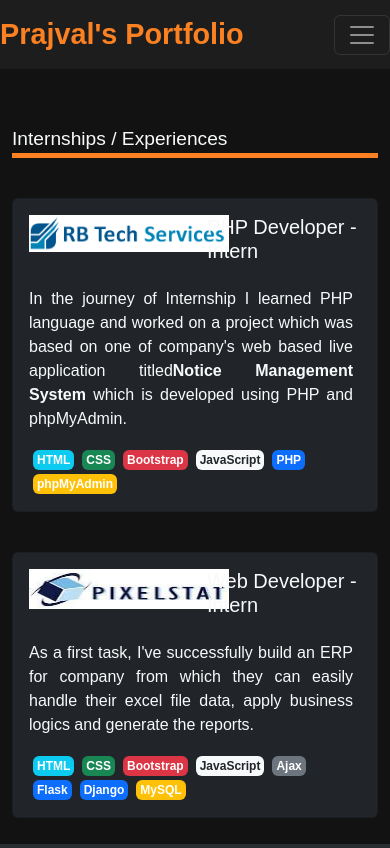
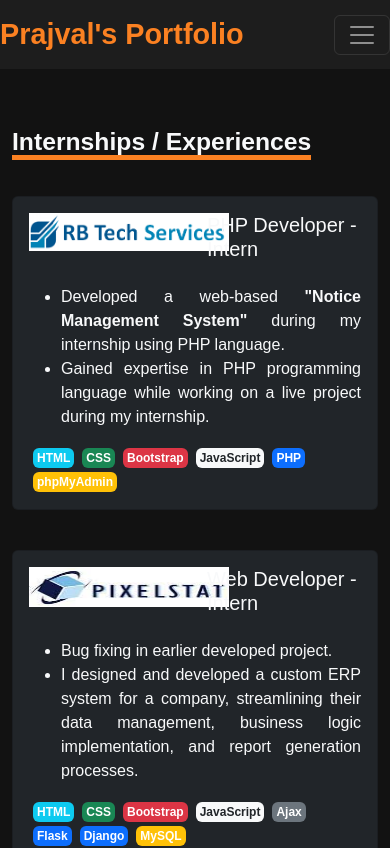
Before and after one commit to paju3125/Portfolio, a React (Create React App) app: page /internships in a window 390 px wide. Shown: the top 848 px of the page. Built offline with nearby package versions, Linux system fonts and the light colour scheme.

Commit message:
justified text

```diff
--- a/src/components/about/About.js
+++ b/src/components/about/About.js
@@ -9,7 +9,7 @@ export default function About() {
           <h1 className="text-light heading">
             <span>About</span>
           </h1>
-          <p className="mt-3">
+          <p className="text-justify mt-3">
             Hello, I'm a student of Web Development and
             Machine Learning. I have a deep interest in these
             fields and am dedicated to developing my skills.
@@ -77,7 +77,7 @@ export default function About() {
                 </ul>
               </div>
             </div>
-            <p>
+            <p className="text-justify">
               {" "}
               I am a Full Stack Web Developer with a passion for creating
               dynamic and engaging websites and web applications. With a strong
--- a/src/components/certifications/Certifications.js
+++ b/src/components/certifications/Certifications.js
@@ -6,7 +6,9 @@ export default function Certifications() {
   return (
     <div className="component container mb-5">
       <div className="certifications">
-        <h1 className="text-light heading">Certifications</h1>
+        <h2 className="text-light heading">
+          <span>Certifications</span>
+        </h2>
         <div className="row row-cols-1 row-cols-md-2 row-cols-lg-4 g-5 mt-1">
           <div className="col">
             <CertificateCard
--- a/src/components/internships/Internships.js
+++ b/src/components/internships/Internships.js
@@ -4,7 +4,9 @@ export default function Internships() {
   return (
     <div className="component container">
       <div className="projects">
-        <h1 className="text-light heading">Internships / Experiences</h1>
+        <h2 className="text-light heading">
+          <span>Internships / Experiences</span>
+        </h2>
 
         <div className="row row-cols-1 row-cols-md-1 row-cols-lg-2 g-4 mt-3 mb-5">
           <div className="col">
@@ -21,13 +23,11 @@ export default function Internships() {
                     <h5 className="card-title">PHP Developer - Intern</h5>
                   </div>
                 </div>
-                <p className="card-text mt-3">
-                  In the journey of Internship I learned PHP language and worked
-                  on a project which was based on one of company's web based
-                  live application titled
-                  <b>Notice Management System</b> which is developed using PHP
-                  and phpMyAdmin.
-                </p>
+                <ul className="card-text text-justify mt-3">
+                  <li> Developed a web-based <b>"Notice Management System"</b> during my internship using PHP language.</li><li> Gained expertise in PHP programming language while
+                    working on a live project during my internship. </li>
+                </ul>
+
                 <p className="card-text">
                   <span>
                     <span className="badge bg-info p-1 mx-1">HTML</span>
@@ -62,11 +62,13 @@ export default function Internships() {
                     <h5 className="card-title">Web Developer - Intern</h5>
                   </div>
                 </div>
-                <p className="card-text mt-3">
-                  As a first task, I've successfully build an ERP for company
-                  from which they can easily handle their excel file data, apply
-                  business logics and generate the reports.
-                </p>
+                <ul className="card-text text-justify mt-3">
+                  <li>Bug fixing in earlier developed project.
+                  </li><li>I designed and developed a custom ERP system for a
+                    company, streamlining their data management, business logic implementation, and report generation
+                    processes.
+                  </li>
+                </ul>
                 <p className="card-text">
                   <span>
                     <span className="badge bg-info p-1  mx-1">HTML</span>
--- a/src/components/navbar/navbar.css
+++ b/src/components/navbar/navbar.css
@@ -4,9 +4,7 @@
 }
 
 @media (min-width: 1201px) {
-
-  .hero-container h1,
-  .component h1 {
+  .hero-container h1 {
     font-size: 1.5rem;
   }
 
@@ -25,8 +23,7 @@
     font-size: 2rem !important;
   }
 
-  .hero-container h1,
-  .component h1 {
+  .hero-container h1 {
     font-size: 1.5rem;
   }
 
@@ -48,8 +45,7 @@
     font-size: 1.8rem !important;
   }
 
-  .hero-container h1,
-  .component h1 {
+  .hero-container h1 {
     font-size: 1.2rem;
   }
 
@@ -71,8 +67,7 @@
     font-size: 1.6rem;
   }
 
-  .hero-container h1,
-  .component h1 {
+  .hero-container h1 {
     font-size: 1.2rem;
   }
 
@@ -103,10 +98,9 @@
     font-size: 1.2rem;
   }
 
-  .component h1 {
+  /* .component h1 {
     font-size: 1.2rem;
-  }
-
+  } */
   .skills h5 {
     font-size: .9rem;
   }
--- a/src/components/projects/Projects.js
+++ b/src/components/projects/Projects.js
@@ -5,11 +5,13 @@ export default function Projects() {
   return (
     <div className="component container">
       <div className="projects">
-        <h1 className="text-light heading">Projects</h1>
+        <h2 className="text-light heading">
+          <span>Projects</span>
+        </h2>
 
         <div className="row row-cols-1 row-cols-md-1 row-cols-lg-2 g-4 mt-3 mb-5">
           <div className="col">
-            <div className="card   text-light mb-3">
+            <div className="card   text-light text-justify mb-3">
               <div className="row g-0">
                 <div className="col-md-5">
                   <video width="250" height="250" controls>
--- a/src/components/projects/projects.css
+++ b/src/components/projects/projects.css
@@ -1,7 +1,7 @@
-.component .heading {
+/* .component .heading {
     padding-bottom: 3px;
     border-bottom: 5px solid #FB8122;
-}
+} */
 
 .projects .card p {
     max-height: 20vh;
--- a/src/components/resume/Resume.js
+++ b/src/components/resume/Resume.js
@@ -17,7 +17,7 @@ export default function Resume() {
         >
           Download Resume
         </button>
-        <div className="row">
+        <div className="row text-justify">
           <div className="col-lg-6 aos-init aos-animate" data-aos="fade-up">
             <h3 className="resume-title">Sumary</h3>
             <div className="resume-item pb-0">
```
